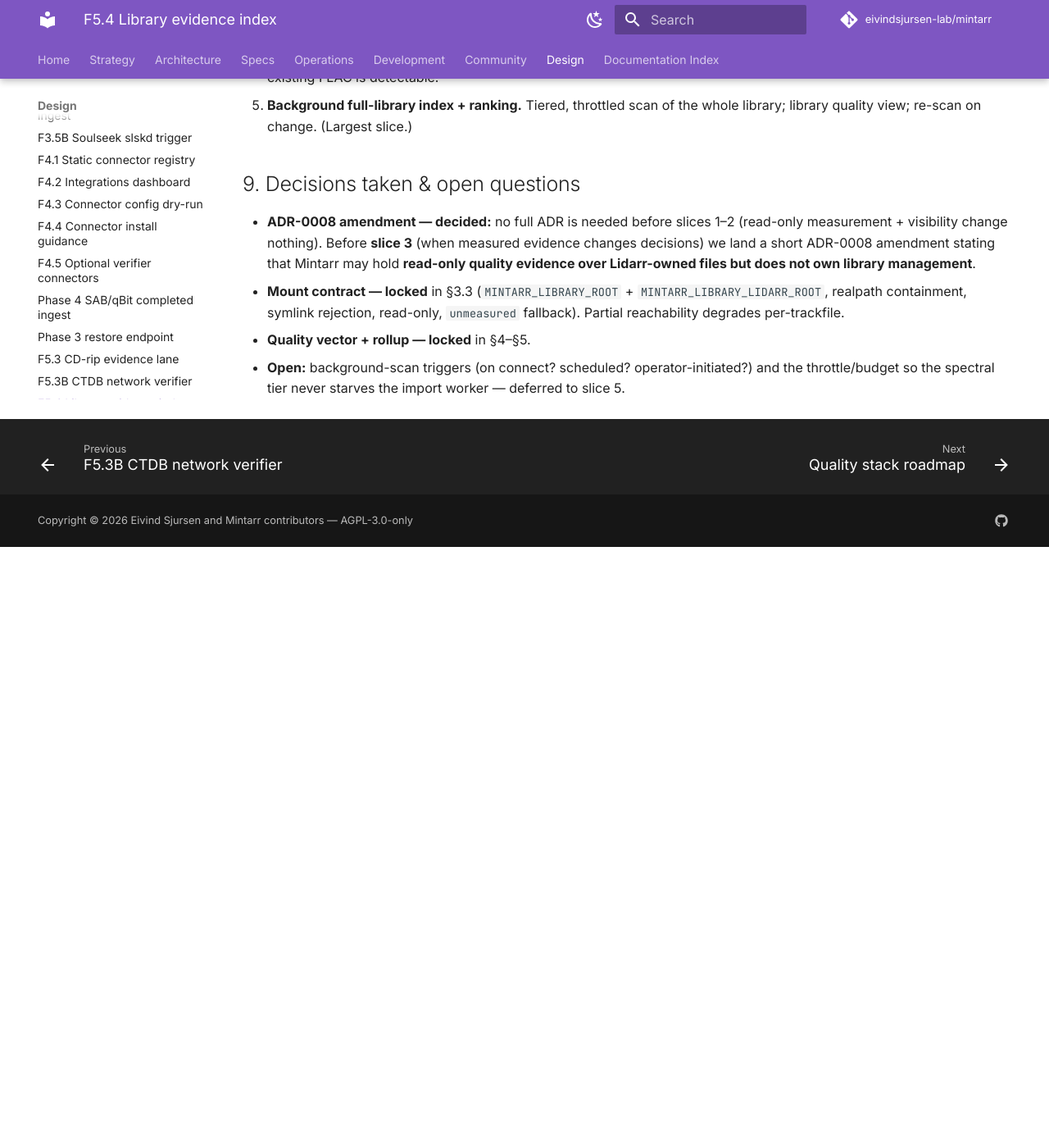
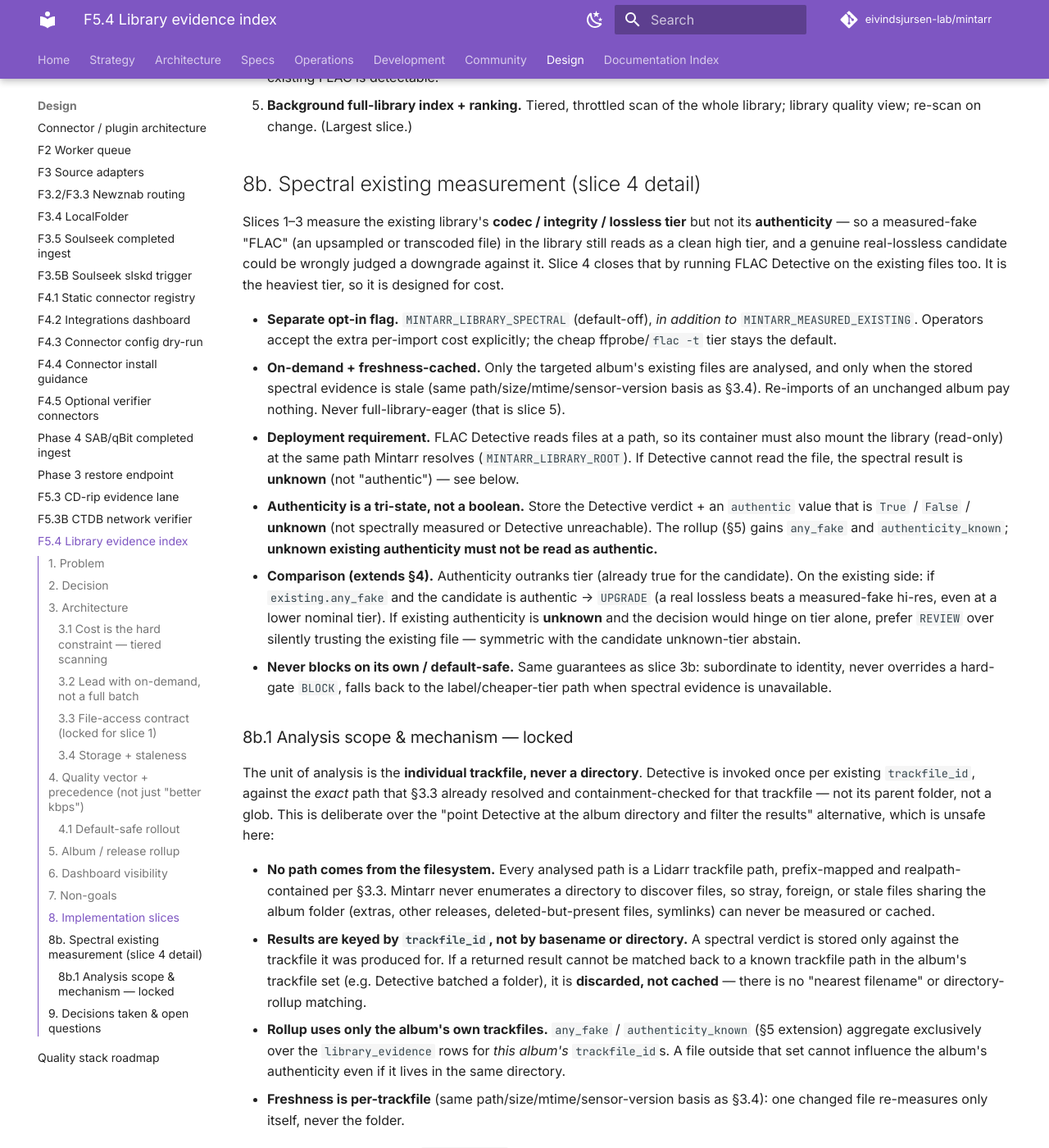
Before and after one commit to VectorOfDoubt/mintarr, an MkDocs documentation site: the page built from docs/design/F5.4_LIBRARY_EVIDENCE_INDEX.md, in a window 1280 px wide and 1400 px high, scrolled down 4574 px. Shown: the whole window at 82% size. Built offline with MkDocs 1.6.1 and Material for MkDocs 9.7.7, drawn with Linux system fonts in a browser that asks for light colours; comment, search, counter and statistics services are not loaded; before the commit the page ends 5241 px from its top, so only the background shows below that; some of the changed text lies outside the part shown.

Commit message:
docs: design the spectral existing measurement (f5.4 slice 4) (#116)
* docs: design the spectral existing measurement (f5.4 slice 4)

Add §8b: how slice 4 runs FLAC Detective on existing library files so a
measured-fake library "FLAC" is detectable. Designs for cost (separate
default-off MINTARR_LIBRARY_SPECTRAL flag, on-demand + freshness-cached, never
full-library-eager), the deployment requirement (Detective must mount the
library read-only at the resolved path), tri-state authenticity (true/false/
unknown — unknown must not read as authentic), and the §4 comparison extension
(existing any_fake + authentic candidate -> upgrade; unknown existing
authenticity -> prefer review). Sub-slices 4a (record-only) + 4b (wire compare).

Co-Authored-By: Claude Opus 4.8 <noreply@anthropic.com>

* docs: lock detective per-trackfile analysis scope for existing files (f5.4)

Codex review on #116: §8b left HOW Detective analyses existing library files
unspecified, so an implementation could point it at the album directory and risk
caching another file's authenticity against the album. Add §8b.1 locking the
mechanism: per-trackfile in / per-trackfile_id out, against the exact §3.3
resolved+contained path (never a directory or glob), results keyed by
trackfile_id and discarded if they cannot be matched back to a known trackfile,
rollup scoped to the album's own trackfile set, freshness per-trackfile.
Directory/staging-level analysis explicitly rejected.

Co-Authored-By: Claude Opus 4.8 <noreply@anthropic.com>

---------

Co-authored-by: Eivind Sjursen <eivind.sjursen@gmail.com>
Co-authored-by: Claude Opus 4.8 <noreply@anthropic.com>

```diff
--- a/docs/design/F5.4_LIBRARY_EVIDENCE_INDEX.md
+++ b/docs/design/F5.4_LIBRARY_EVIDENCE_INDEX.md
@@ -196,6 +196,75 @@ measured codec/bit depth/sample rate/spectral verdict, not a bare label.
 5. **Background full-library index + ranking.** Tiered, throttled scan of the
    whole library; library quality view; re-scan on change. (Largest slice.)
 
+## 8b. Spectral existing measurement (slice 4 detail)
+
+Slices 1–3 measure the existing library's **codec / integrity / lossless tier**
+but not its **authenticity** — so a measured-fake "FLAC" (an upsampled or
+transcoded file) in the library still reads as a clean high tier, and a genuine
+real-lossless candidate could be wrongly judged a downgrade against it. Slice 4
+closes that by running FLAC Detective on the existing files too. It is the
+heaviest tier, so it is designed for cost.
+
+- **Separate opt-in flag.** `MINTARR_LIBRARY_SPECTRAL` (default-off), *in addition
+  to* `MINTARR_MEASURED_EXISTING`. Operators accept the extra per-import cost
+  explicitly; the cheap ffprobe/`flac -t` tier stays the default.
+- **On-demand + freshness-cached.** Only the targeted album's existing files are
+  analysed, and only when the stored spectral evidence is stale (same
+  path/size/mtime/sensor-version basis as §3.4). Re-imports of an unchanged album
+  pay nothing. Never full-library-eager (that is slice 5).
+- **Deployment requirement.** FLAC Detective reads files at a path, so its
+  container must also mount the library (read-only) at the same path Mintarr
+  resolves (`MINTARR_LIBRARY_ROOT`). If Detective cannot read the file, the
+  spectral result is **unknown** (not "authentic") — see below.
+- **Authenticity is a tri-state, not a boolean.** Store the Detective verdict +
+  an `authentic` value that is `True` / `False` / **unknown** (not spectrally
+  measured or Detective unreachable). The rollup (§5) gains `any_fake` and
+  `authenticity_known`; **unknown existing authenticity must not be read as
+  authentic.**
+- **Comparison (extends §4).** Authenticity outranks tier (already true for the
+  candidate). On the existing side: if `existing.any_fake` and the candidate is
+  authentic → `UPGRADE` (a real lossless beats a measured-fake hi-res, even at a
+  lower nominal tier). If existing authenticity is **unknown** and the decision
+  would hinge on tier alone, prefer `REVIEW` over silently trusting the existing
+  file — symmetric with the candidate unknown-tier abstain.
+- **Never blocks on its own / default-safe.** Same guarantees as slice 3b:
+  subordinate to identity, never overrides a hard-gate `BLOCK`, falls back to the
+  label/cheaper-tier path when spectral evidence is unavailable.
+
+### 8b.1 Analysis scope & mechanism — locked
+
+The unit of analysis is the **individual trackfile, never a directory**. Detective
+is invoked once per existing `trackfile_id`, against the *exact* path that §3.3
+already resolved and containment-checked for that trackfile — not its parent
+folder, not a glob. This is deliberate over the "point Detective at the album
+directory and filter the results" alternative, which is unsafe here:
+
+- **No path comes from the filesystem.** Every analysed path is a Lidarr
+  trackfile path, prefix-mapped and realpath-contained per §3.3. Mintarr never
+  enumerates a directory to discover files, so stray, foreign, or stale files
+  sharing the album folder (extras, other releases, deleted-but-present files,
+  symlinks) can never be measured or cached.
+- **Results are keyed by `trackfile_id`, not by basename or directory.** A
+  spectral verdict is stored only against the trackfile it was produced for. If a
+  returned result cannot be matched back to a known trackfile path in the album's
+  trackfile set (e.g. Detective batched a folder), it is **discarded, not cached**
+  — there is no "nearest filename" or directory-rollup matching.
+- **Rollup uses only the album's own trackfiles.** `any_fake` /
+  `authenticity_known` (§5 extension) aggregate exclusively over the
+  `library_evidence` rows for *this album's* `trackfile_id`s. A file outside that
+  set cannot influence the album's authenticity even if it lives in the same
+  directory.
+- **Freshness is per-trackfile** (same path/size/mtime/sensor-version basis as
+  §3.4): one changed file re-measures only itself, never the folder.
+
+In short: per-trackfile in, per-`trackfile_id` out, exact-path matched, unmatched
+results dropped. Directory- or staging-level analysis is explicitly rejected
+because it risks caching another file's authenticity against this album.
+
+Sub-slices: (4a) store the spectral verdict in `library_evidence` + roll
+authenticity up (record-only); (4b) wire existing authenticity into `compare()`
+behind the flag.
+
 ## 9. Decisions taken & open questions
 
 - **ADR-0008 amendment — decided:** no full ADR is needed before slices 1–2
```
